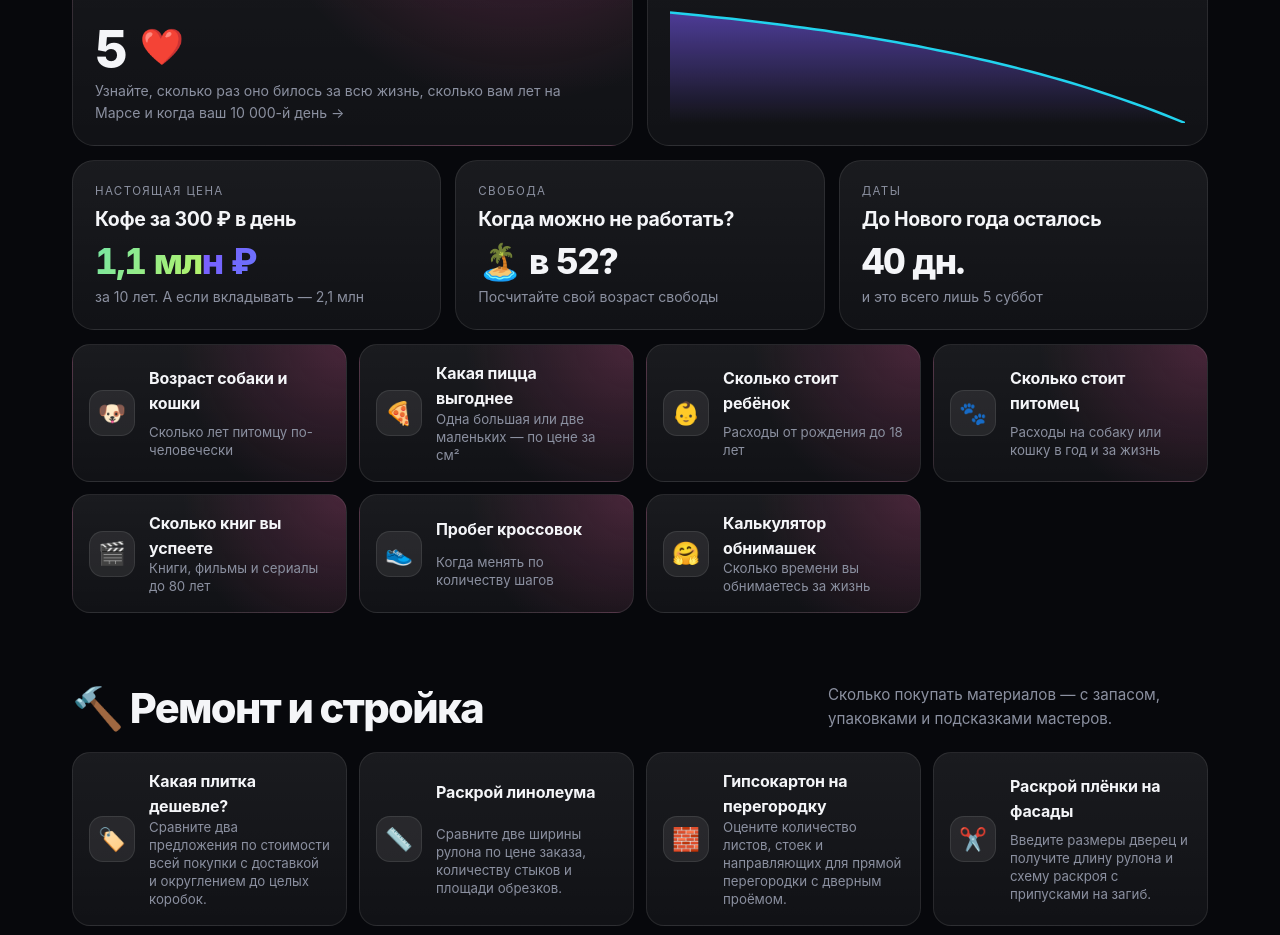
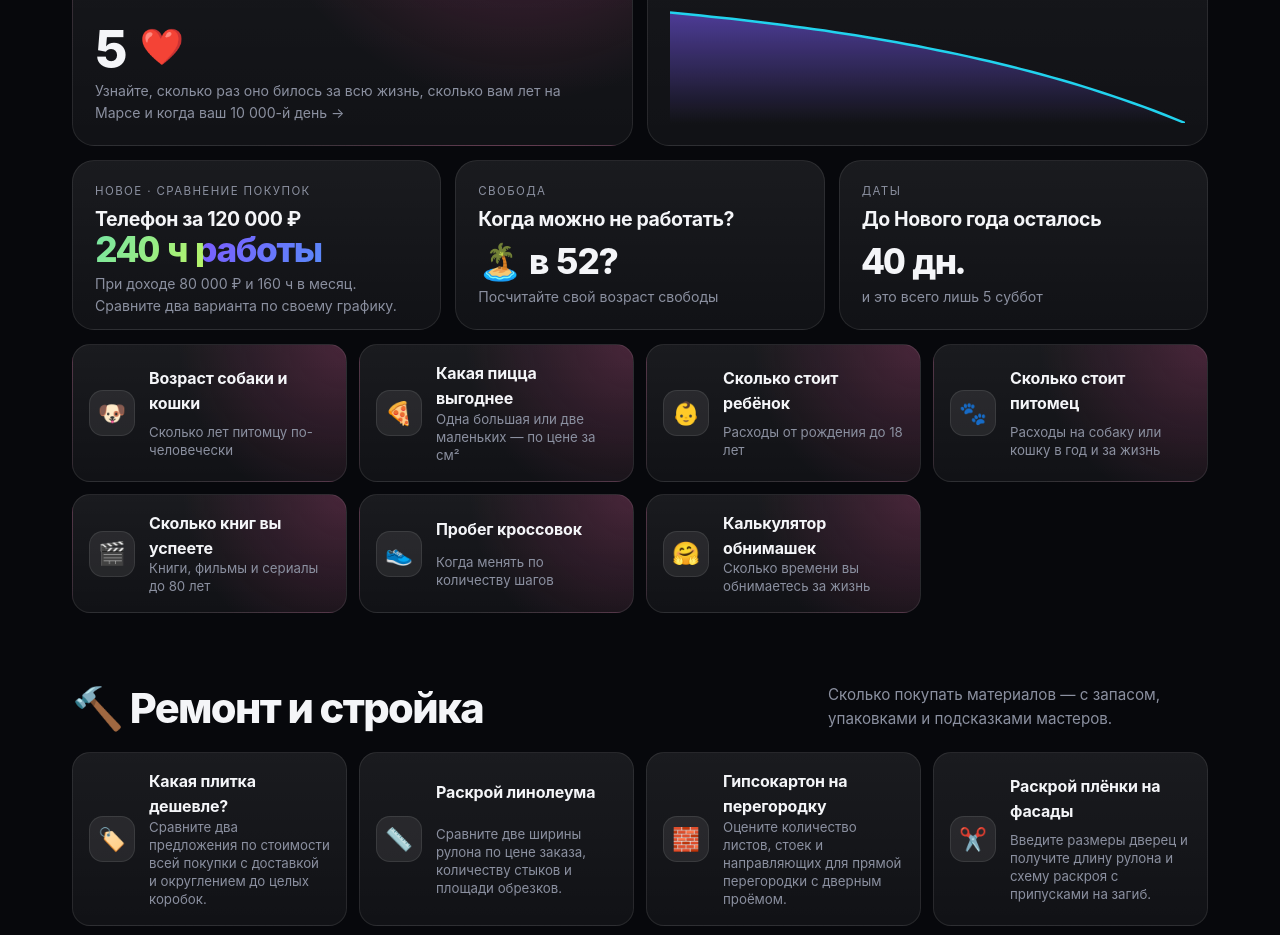
Before and after one commit to rtyb4qn8g6-dot/poschitay, a plain HTML site: page index.html in a window 1280 px wide. Shown: the part 2254-3189 px from the top of the page. Drawn offline with Linux system fonts and the light colour scheme.

Commit message:
Feature work-hour purchase comparison on homepage

```diff
--- a/index.html
+++ b/index.html
@@ -141,8 +141,8 @@
       <svg class="mini-chart" viewBox="0 0 300 100" preserveAspectRatio="none" id="mortChart"></svg>
     </a>
     <a class="bcard b-sm reveal" href="nastoyashchaya-cena">
-      <span class="tag">Настоящая цена</span><h3>Кофе за 300 ₽ в день</h3>
-      <span class="big-num grad-text" style="font-size:2.2rem">1,1 млн ₽</span><p>за 10 лет. А если вкладывать — 2,1 млн</p>
+      <span class="tag">Новое · сравнение покупок</span><h3>Телефон за 120 000 ₽</h3>
+      <span class="big-num grad-text" style="font-size:2.2rem">240 ч работы</span><p>При доходе 80 000 ₽ и 160 ч в месяц. Сравните два варианта по своему графику.</p>
     </a>
     <a class="bcard b-sm reveal" href="finansovaya-svoboda">
       <span class="tag">Свобода</span><h3>Когда можно не работать?</h3>
```
